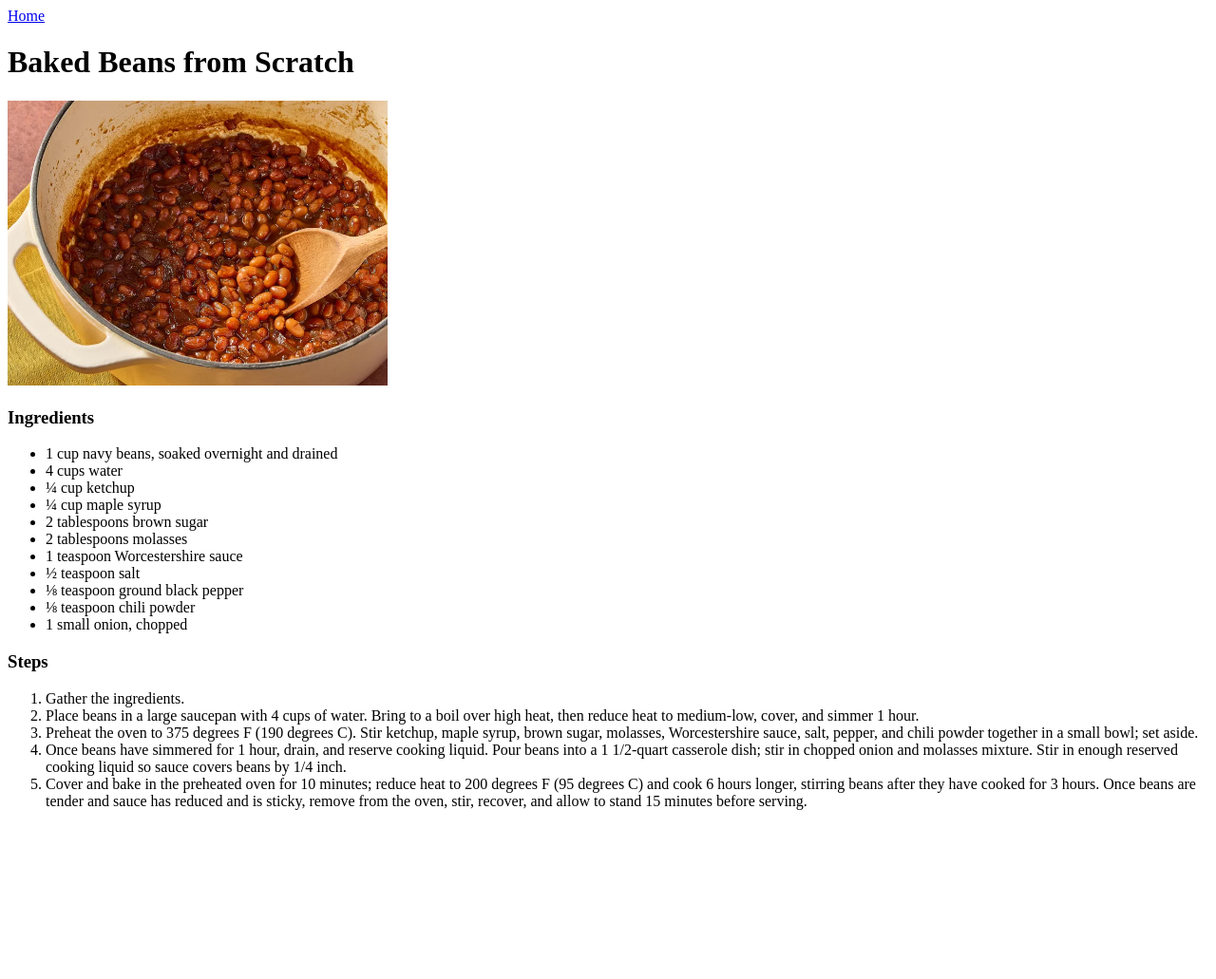
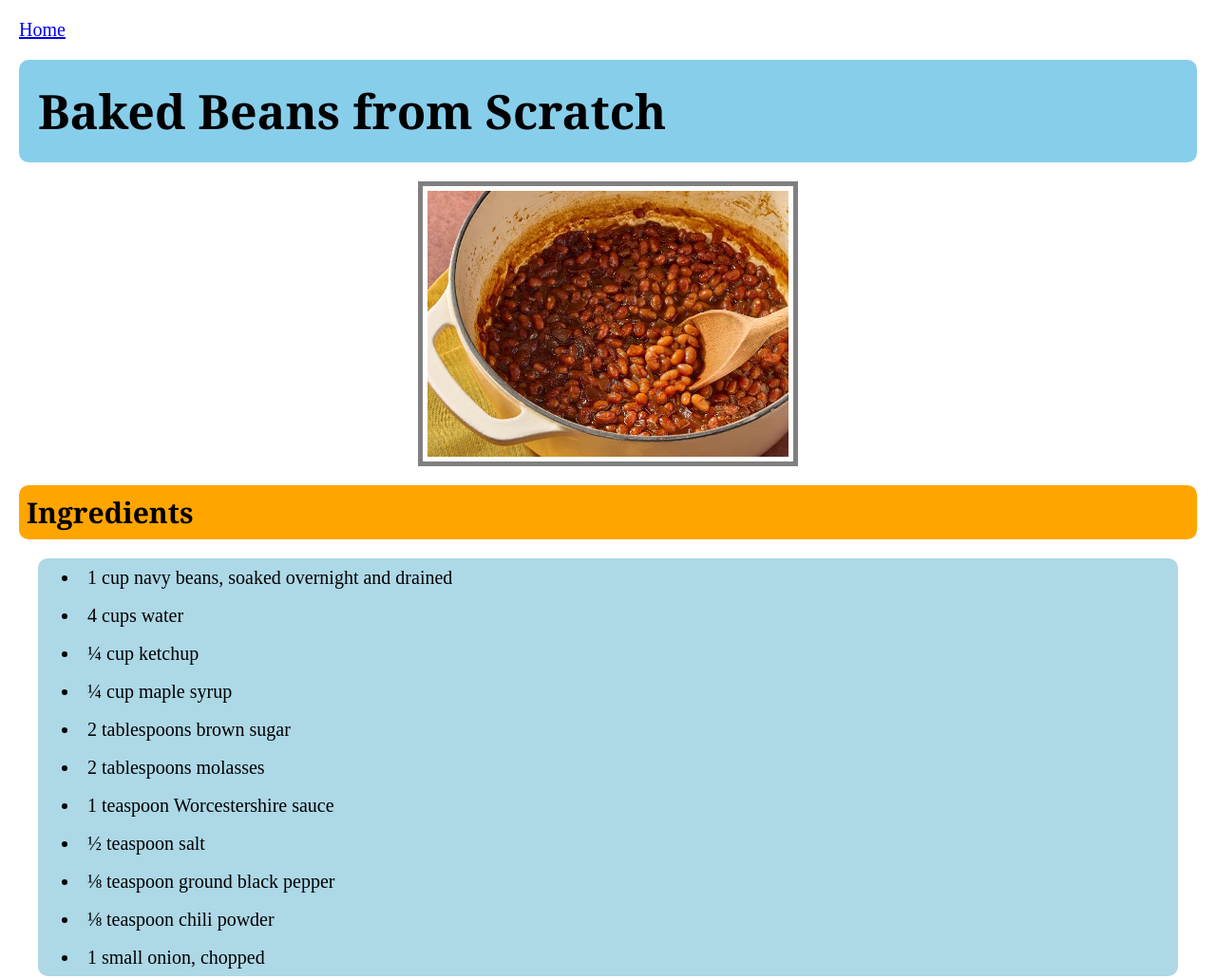
Before and after one commit to suketubpatel/odin-recipes, a plain HTML site: page recipes/baked-beans.html in a window 1280 px wide. Shown: the top 1031 px of the page at 95% size. Before the commit the page ends 869 px from the top, so only its background shows below. Drawn offline with Linux system fonts and the light colour scheme.

Commit message:
Add come css
CSS style added to home page and recipes page.

```diff
--- a/recipes/baked-beans.html
+++ b/recipes/baked-beans.html
@@ -4,6 +4,7 @@
     <meta charset="UTF-8" />
     <meta name="viewport" content="width=device-width, initial-scale=1.0" />
     <title>Baked Beans from Scratch</title>
+    <link rel="stylesheet" href="./resipes-styles.css" />
   </head>
   <body>
     <a href="../index.html">Home</a>
--- /dev/null
+++ b/recipes/resipes-styles.css
@@ -0,0 +1,63 @@
+*,
+::before,
+::after {
+  margin: 0;
+  padding: 0;
+  box-sizing: border-box;
+}
+
+a {
+  display: block;
+  margin: 20px;
+  font-size: 20px;
+}
+
+a:hover {
+  color: red;
+}
+
+h1,
+h3 {
+  font-family: Georgia, "Times New Roman", Times, serif;
+  font-size: 50px;
+  margin: 20px;
+  background-color: skyblue;
+  padding: 20px;
+  border-radius: 10px;
+}
+
+h3,
+ul,
+ol,
+img {
+  margin: 20px;
+}
+
+img {
+  display: block;
+  margin: 0 auto;
+  border: 5px solid gray;
+  padding: 5px;
+}
+
+ul,
+ol {
+  background-color: lightblue;
+  border-radius: 10px;
+  margin-left: 40px;
+  margin-right: 40px;
+}
+
+li {
+  list-style-position: inside;
+  margin: 0px 20px;
+  font-size: 20px;
+  padding: 5px;
+  line-height: 1.5em;
+}
+
+h3 {
+  font-size: 30px;
+  padding: 8px;
+  background-color: orange;
+}
--- /dev/null
+++ b/style.css
@@ -0,0 +1,26 @@
+*,
+::before,
+::after {
+  margin: 0;
+  padding: 0;
+  box-sizing: border-box;
+}
+
+h1 {
+  font-family: Georgia, "Times New Roman", Times, serif;
+  font-size: 50px;
+  margin: 20px;
+  background-color: skyblue;
+  padding: 20px;
+  border-radius: 10px;
+}
+
+p {
+  font-family: Verdana, Geneva, Tahoma, sans-serif;
+  font-size: 20px;
+  margin: 20px 40px;
+}
+
+a:hover {
+  color: red;
+}
```
Also changed, not shown: index.html (+1 -0 lines), recipes/rosted-gree-beans.html (+1 -0 lines), recipes/southern-fired-green-beans.html (+1 -0 lines).
